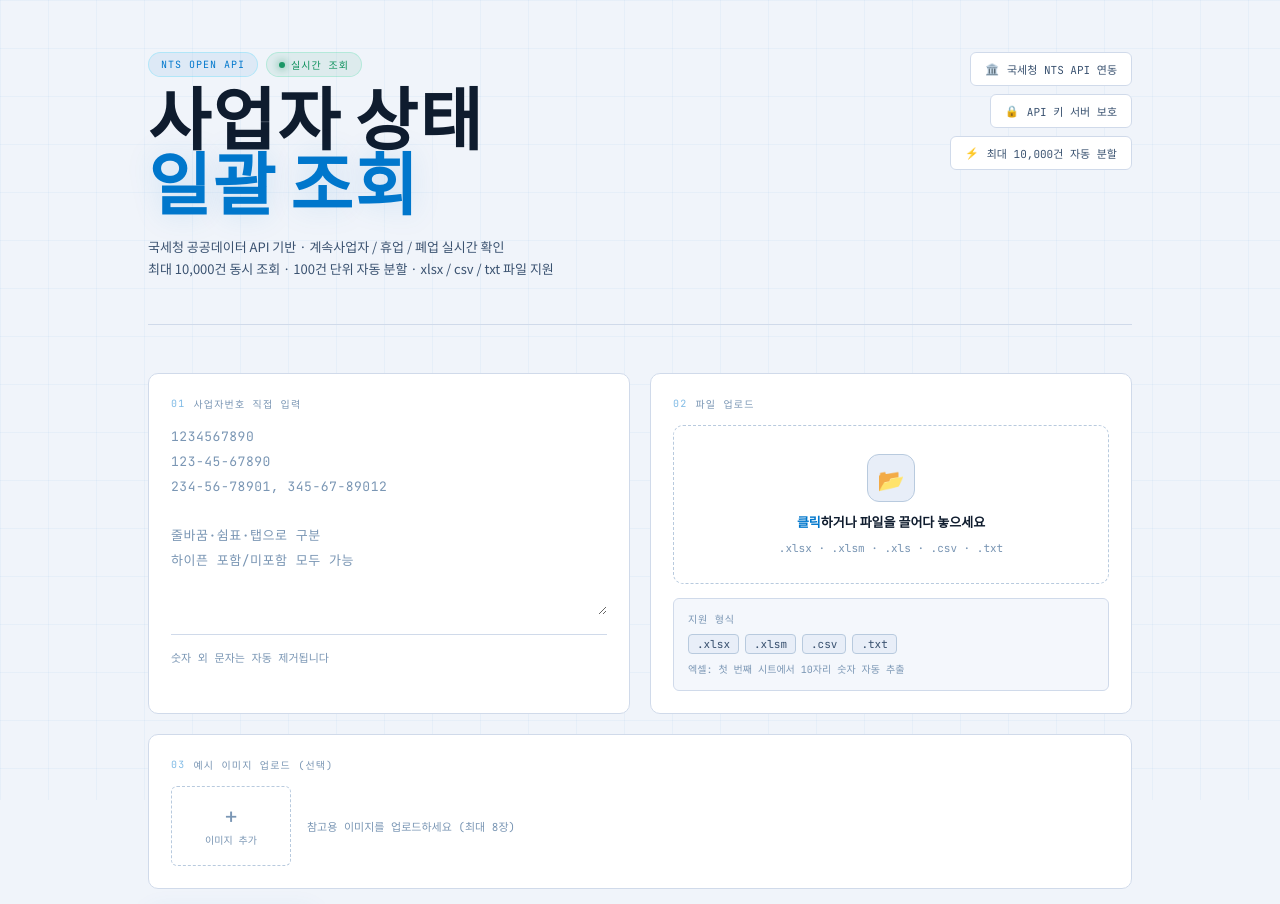
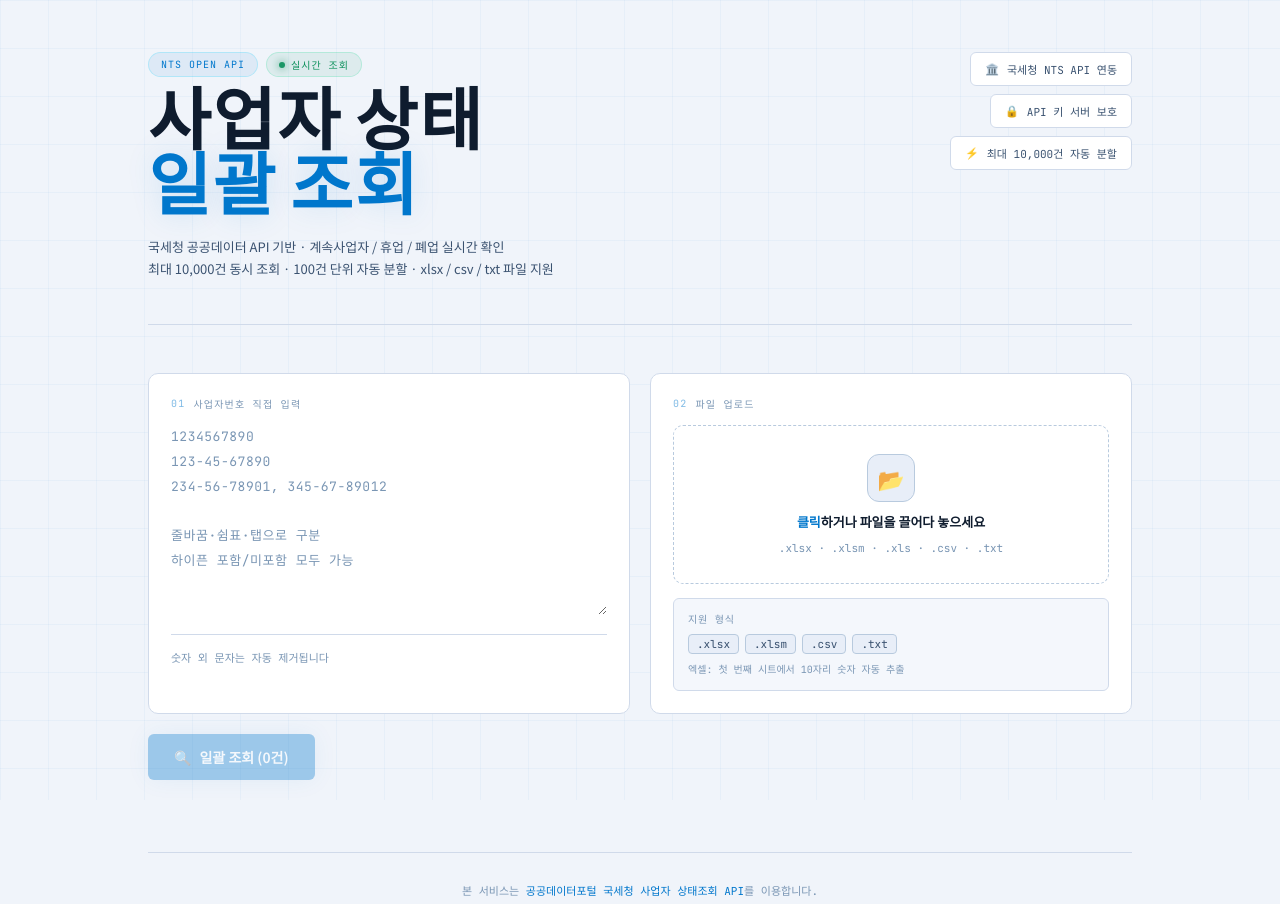
Before and after one commit to Limjungtaek/Real_Biz_Check, a Next.js app in the folder biz-checker/: page / in a window 1280 px wide. Shown: the top 904 px of the page. Built offline with nearby package versions, Linux system fonts and the light colour scheme.

Commit message:
Add files via upload

```diff
--- a/biz-checker/pages/index.js
+++ b/biz-checker/pages/index.js
@@ -53,16 +53,6 @@
   a.download = `사업자상태조회_${new Date().toISOString().slice(0,10)}.csv`;
   a.click();
   URL.revokeObjectURL(url);
-}
-
-// 이미지 파일을 base64로 변환
-function fileToBase64(file) {
-  return new Promise((resolve, reject) => {
-    const reader = new FileReader();
-    reader.onload = () => resolve(reader.result);
-    reader.onerror = reject;
-    reader.readAsDataURL(file);
-  });
 }
 
 // xlsx/xlsm/csv/txt 파싱
@@ -130,12 +120,31 @@
   const [currentStep, setCurrentStep] = useState(0);
   const [progress, setProgress] = useState(0);
   const [progressText, setProgressText] = useState("");
-  const [exImages, setExImages] = useState([]); // {data (base64), name}[]
+  const [exImages, setExImages] = useState([]); // manifest.json에서 로드
+  const [exLoading, setExLoading] = useState(true);
   const [modalImg, setModalImg] = useState(null);
   const fileRef = useRef();
 
   const parsedNumbers = parseBizNumbers(text);
   const uniqueNumbers = [...new Set(parsedNumbers)];
+
+  // ── 예시 이미지 manifest.json 로드 ──
+  useEffect(() => {
+    fetch("/examples/manifest.json")
+      .then((res) => {
+        if (!res.ok) throw new Error("not found");
+        return res.json();
+      })
+      .then((data) => {
+        setExImages(data.images || []);
+      })
+      .catch(() => {
+        setExImages([]);
+      })
+      .finally(() => {
+        setExLoading(false);
+      });
+  }, []);
 
   // ── File upload ──
   const handleFile = useCallback(async (file) => {
@@ -153,24 +162,6 @@
     e.preventDefault(); setDragOver(false);
     const file = e.dataTransfer.files[0];
     if (file) handleFile(file);
-  };
-
-  // ── Example image upload (base64로 저장 → 사라지지 않음) ──
-  const handleExImage = async (e) => {
-    const files = Array.from(e.target.files || []);
-    for (const f of files) {
-      try {
-        const data = await fileToBase64(f);
-        setExImages((prev) => [...prev, { data, name: f.name }]);
-      } catch {
-        // 이미지 변환 실패 무시
-      }
-    }
-    e.target.value = "";
-  };
-
-  const removeExImage = (i) => {
-    setExImages((prev) => prev.filter((_, idx) => idx !== i));
   };
 
   // ── API call with step progress (100건 초과 자동 분할) ──
@@ -356,36 +347,27 @@
           </div>
         </div>
 
-        {/* ── Example images ── */}
+        {/* ── Example images (서버에서 로드) ── */}
+        {!exLoading && exImages.length > 0 && (
           <div className="example-section">
             <div className="card">
-            <div className="card-label"><span className="num">03</span> 예시 이미지 업로드 (선택)</div>
+              <div className="card-label"><span className="num">03</span> 입력 예시 참고 이미지</div>
               <div className="example-grid">
                 {exImages.map((img, i) => (
-                <div key={i} className="ex-img-wrap" onClick={() => setModalImg(img.data)}>
-                  <img src={img.data} alt={img.name} />
-                  <button
-                    className="del-btn"
-                    onClick={(e) => { e.stopPropagation(); removeExImage(i); }}
-                    title="삭제"
-                  >✕</button>
+                  <div
+                    key={i}
+                    className="ex-img-wrap"
+                    onClick={() => setModalImg(`/examples/${img.file}`)}
+                    title={img.caption || img.file}
+                  >
+                    <img src={`/examples/${img.file}`} alt={img.caption || img.file} />
+                    {img.caption && <div className="ex-caption">{img.caption}</div>}
                   </div>
                 ))}
-              {exImages.length < 8 && (
-                <div className="ex-add-btn">
-                  <input type="file" accept="image/*" multiple onChange={handleExImage} />
-                  <span className="plus">+</span>
-                  <span>이미지 추가</span>
-                </div>
-              )}
-              {exImages.length === 0 && (
-                <div style={{ fontFamily: "var(--mono)", fontSize: 11, color: "var(--text3)", display: "flex", alignItems: "center", paddingLeft: 4 }}>
-                  참고용 이미지를 업로드하세요 (최대 8장)
-                </div>
-              )}
               </div>
             </div>
           </div>
+        )}
 
         {/* ── Actions ── */}
         <div className="action-row">
@@ -412,11 +394,10 @@
               <span>⬇</span> CSV 다운로드
             </button>
           )}
-          {(text || results || exImages.length > 0) && (
+          {(text || results) && (
             <button className="btn btn-ghost" onClick={() => {
               setText(""); setResults(null); setError(null);
               setUploadedFile(null); setFilter("all");
-              setExImages([]);
             }}>
               초기화
             </button>
```
Lines whose indentation alone changed are shown as unchanged.
